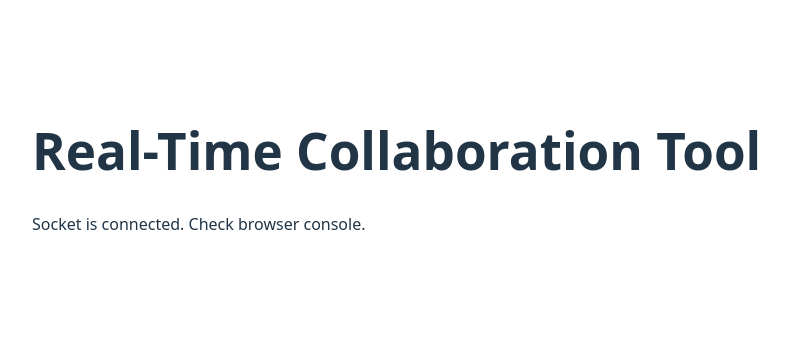
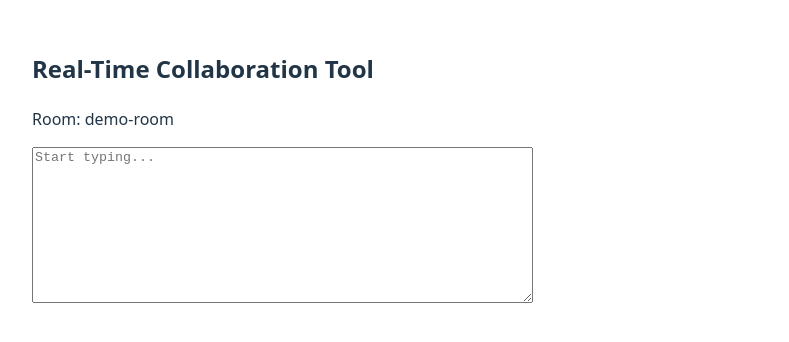
Before and after one commit to Afsheen116/Real-time-collab-tool, a React (Vite) app in the folder client/: page / in a window 1280 px wide. Shown: the part 230-572 px from the top of the page, without its empty margins (8-797 px from the left). Built offline with nearby package versions, Linux system fonts and the light colour scheme; no server answers.

Commit message:
Day 2: Implement room-based real-time collaboration with Socket.io

```diff
--- a/client/src/App.jsx
+++ b/client/src/App.jsx
@@ -1,19 +1,46 @@
-import { useEffect } from "react";
+import { useEffect, useState } from "react";
 import { io } from "socket.io-client";
 
 const socket = io("http://localhost:5000");
 
 function App() {
+  const [text, setText] = useState("");
+  const roomId = "demo-room"; // static for Day-2
+
   useEffect(() => {
-    socket.on("connect", () => {
-      console.log("Connected to server:", socket.id);
+    socket.emit("join-room", roomId);
+
+    socket.on("receive-changes", (content) => {
+      setText(content);
     });
+
+    return () => {
+      socket.off("receive-changes");
+    };
   }, []);
+
+  const handleChange = (e) => {
+    const value = e.target.value;
+    setText(value);
+
+    socket.emit("send-changes", {
+      roomId,
+      content: value,
+    });
+  };
 
   return (
     <div style={{ padding: "40px" }}>
-      <h1>Real-Time Collaboration Tool</h1>
-      <p>Socket is connected. Check browser console.</p>
+      <h2>Real-Time Collaboration Tool</h2>
+      <p>Room: {roomId}</p>
+
+      <textarea
+        value={text}
+        onChange={handleChange}
+        rows="10"
+        cols="60"
+        placeholder="Start typing..."
+      />
     </div>
   );
 }
```
Also changed, not shown: 1 other file (tests, documents, lock files or other folders).
